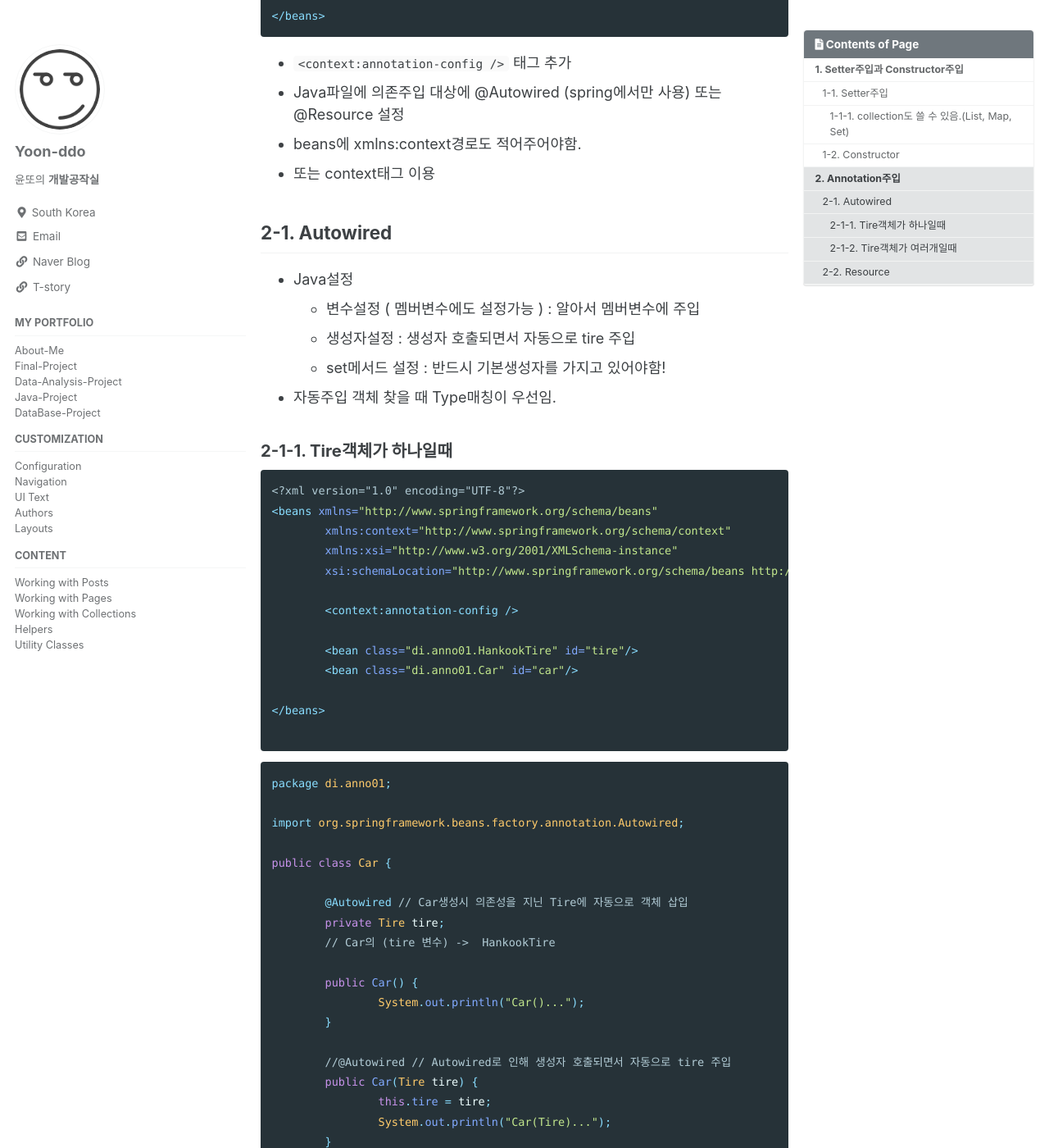
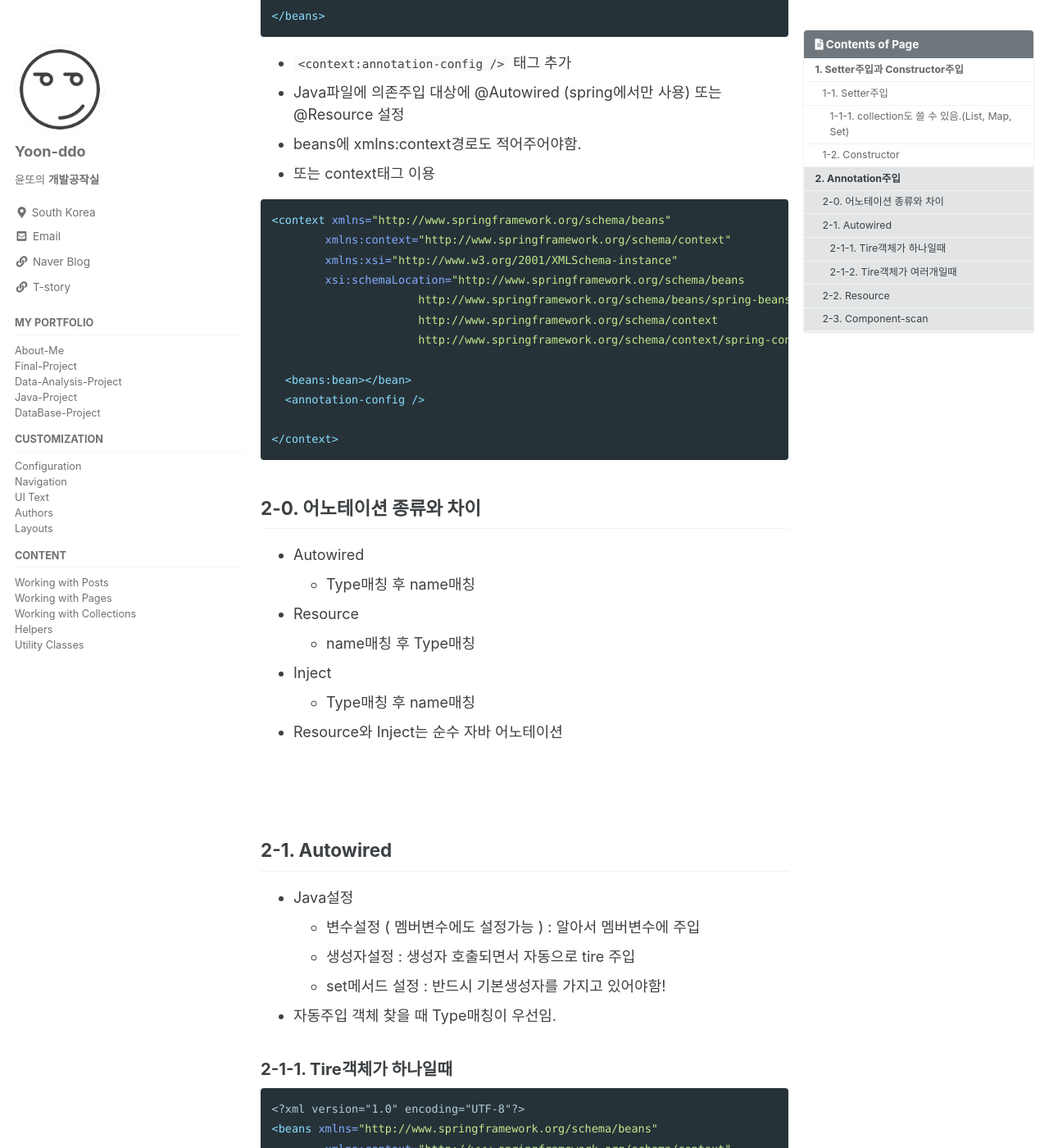
Before and after one commit to Yoon-ddo/Yoon-ddo.github.io, a Jekyll site: the page built from _posts/2021-07-29-Spring03_Set,Construct,Annotation주입.md, in a window 1280 px wide and 1400 px high, scrolled down 3374 px. Shown: the whole window at 82% size. Built offline with Jekyll 4.4.1, drawn with Linux system fonts in a browser that asks for light colours; cached includes are drawn as plain includes; some of the changed text lies outside the part shown.

Commit message:
Update 2021-07-29-Spring03_Set,Construct,Annotation주입.md

````diff
--- a/_posts/2021-07-29-Spring03_Set,Construct,Annotation주입.md
+++ b/_posts/2021-07-29-Spring03_Set,Construct,Annotation주입.md
@@ -136,6 +136,32 @@ tags:
 * beans에 xmlns:context경로도 적어주어야함.
 * 또는 context태그 이용
 
+```xml
+<context xmlns="http://www.springframework.org/schema/beans"
+	xmlns:context="http://www.springframework.org/schema/context"
+	xmlns:xsi="http://www.w3.org/2001/XMLSchema-instance"
+	xsi:schemaLocation="http://www.springframework.org/schema/beans
+                      http://www.springframework.org/schema/beans/spring-beans.xsd
+                      http://www.springframework.org/schema/context
+                      http://www.springframework.org/schema/context/spring-context.xsd">
+
+  <beans:bean></bean>
+  <annotation-config />
+
+</context>
+```
+
+## 2-0. 어노테이션 종류와 차이
+* Autowired
+   - Type매칭 후 name매칭
+* Resource
+  - name매칭 후 Type매칭
+* Inject
+  - Type매칭 후 name매칭
+* Resource와 Inject는 순수 자바 어노테이션
+
+<br><br>
+
 ## 2-1. Autowired
 * Java설정
   - 변수설정 ( 멤버변수에도 설정가능 ) : 알아서 멤버변수에 주입
@@ -219,9 +245,11 @@ public class DriverMain {
 * id가 Car클래스의 멤버변수와 이름이 같다면 같은게 주입됨.
   - 그러나 해당 Tire가 상속관계가 아니라면 id이름에 상관없이 상속받는 Tire가 들어감
 
+<br><br>
 
 ## 2-2. Resource
 * Jar파일 필요 : `pom.xml파일` dependencies안에 아래 태그 복붙
+* Resource는 이름매칭먼저함
 
 ```xml
 <!-- https://mvnrepository.com/artifact/javax.annotation/javax.annotation-api -->
@@ -235,3 +263,29 @@ public class DriverMain {
 * Java설정
   - 변수
   - Set메소드
+
+* 생성자에는 붙일 수 없다.
+
+<br><br><br>
+
+## 2-3. Component-scan
+* xml파일 설정을 통해 자동으로 빈으로 사용될 객체를 등록.
+* 지정된 패키지 하위의 모든 패키지를 스캔하여 빈으로 등록
+* 빈으로 등록되려면 자바 클래스에서 어노테이션을 사용해야함
+* @Component(나머지를 포괄적으로 담고있음)
+* @Controller(ds에서 날아오는 요청 처리)
+* @Service(DB에서 받아온 데이터 처리 비즈니스 로직)
+* @Repository(DB 접근)
+
+```xml
+<context:component-scan base-package="kr.co.mlec" />
+```
+
+* 설정값이 없는 경우 클래스 이름의 첫자를 소문자로 적용한 빈으로 등록
+
+```java
+// Class 이름이 ColaDrink일때
+
+@Component //<bean class="xxx.ColaDrink" id="colaDrink" />
+@Component("ham") //<bean class="xxx.ColaDrink" id="ham" />
+```
````
